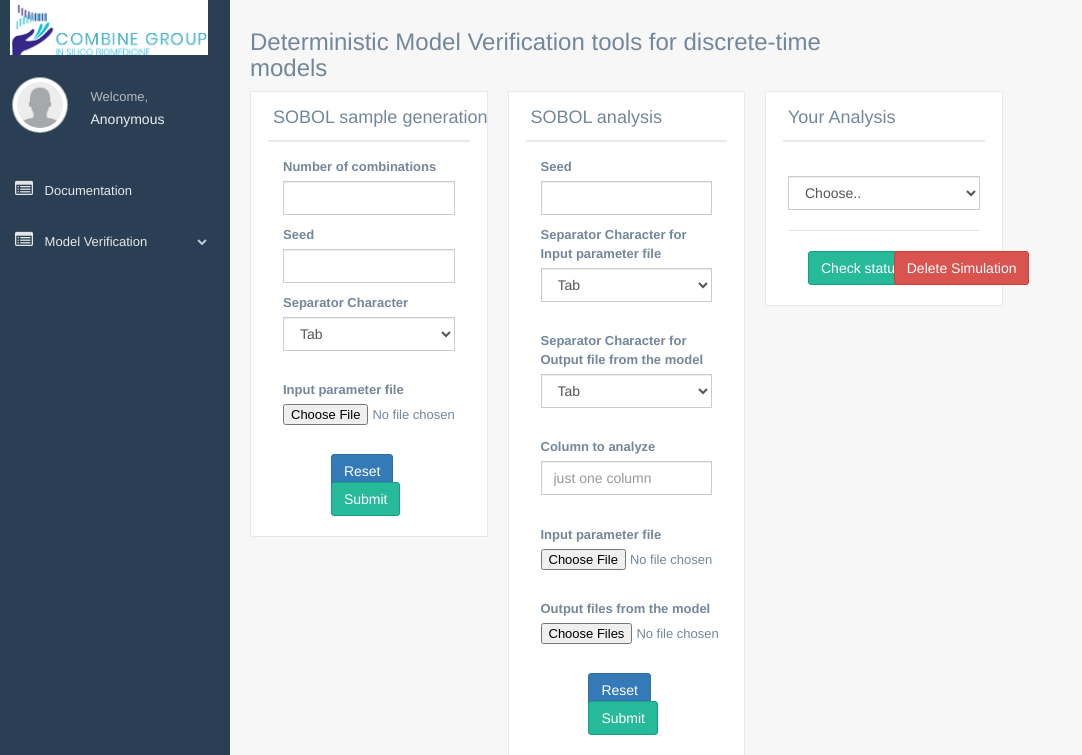
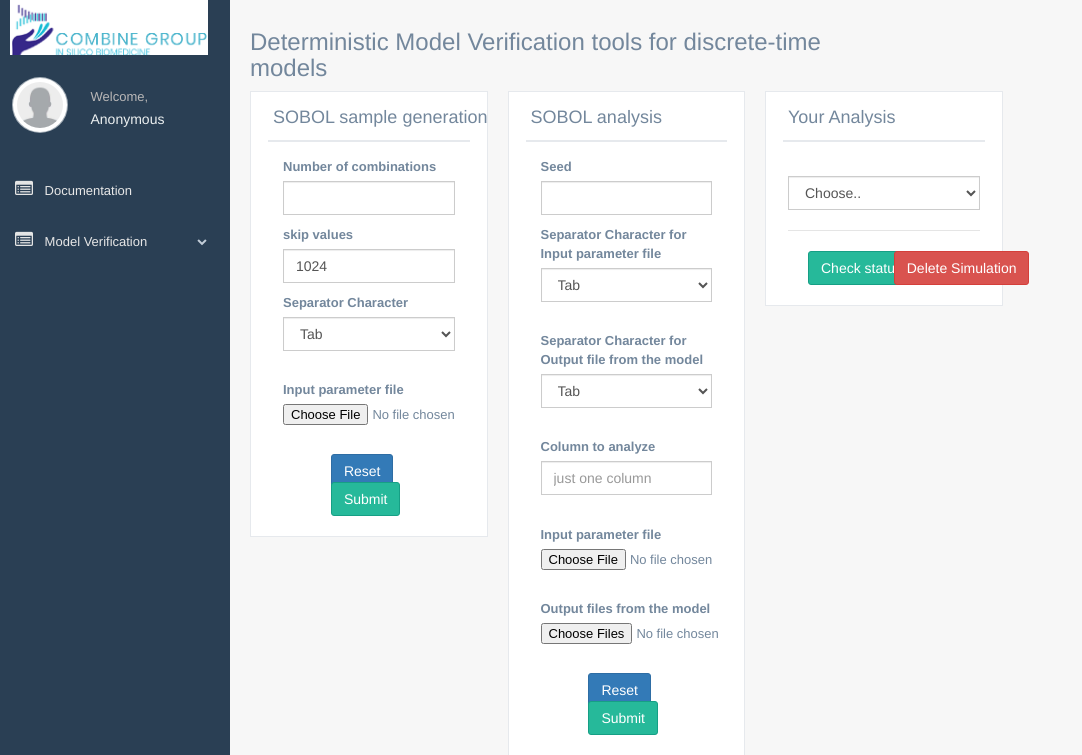
Before and after one commit to COMBINE-Group/docker_verify, a Django app: page /verify_sobol_analysis/ in a window 1280 px wide. Shown: the top 755 px of the page, without its empty margins (0-1082 px from the left). Run offline with Django 3.2, Linux system fonts and the light colour scheme; some libraries are stand-ins or nearby versions.

Commit message:
rename seed to skip values in sobol generation sample
upgrade documentation

```diff
--- a/utilities/tools.py
+++ b/utilities/tools.py
@@ -672,11 +672,13 @@ def get_correct_col_value(col: int):
     return col
 
 
-def is_columns_object(list_df: [], sep: str, skip_rows: int = None):
+def is_columns_object(list_df: [], sep: str, skip_rows: int = None, columns_to_drop: list = None):
     flag = False
     i = 0
     while not flag and i < len(list_df):
         df = pd.read_csv(list_df[i], sep=sep, skiprows=skip_rows)
+        if columns_to_drop is not None:
+            df.drop(columns_to_drop, axis=1, inplace=True)
         i = i + 1
         if not df.select_dtypes(exclude=['int64', 'float64', 'int32', 'float32']).empty:
             flag = True
--- a/verify/static/js/function_verify_sobol.js
+++ b/verify/static/js/function_verify_sobol.js
@@ -23,7 +23,7 @@ $(document).ready(function () {
         $('.divPrintPlot').attr('style', 'visibility: hidden;');
 
         let number_combinations = $("#number_combinations_sobol").val()
-        let seed = $("#seed_analysis").val()
+        let skip_values = $("#skip_value").val()
         let filesInputSobol = $("#files_input_sobol")
         let char_sep = $('select[name=sep_sobol_generates_sample]').val();
 
@@ -36,7 +36,7 @@ $(document).ready(function () {
             });
             data.append("csrfmiddlewaretoken", csrf_token)
             data.append("number_combinations", number_combinations)
-            data.append("seed", seed)
+            data.append("skip_values", skip_values)
             data.append("sep", char_sep)
             data.append("name_analysis", name_analysis[0])
 
--- a/verify/templates/verify/verify_sobol_gen.html
+++ b/verify/templates/verify/verify_sobol_gen.html
@@ -38,11 +38,12 @@
                                 </div>
                                 <div class="form-group">
                                     <div class="col-md-12 col-sm-12 col-xs-12">
-                                        <label>Seed</label>
+                                        <label>skip values</label>
                                     </div>
                                     <div class="col-md-12 col-sm-12 col-xs-12">
-                                        <input type="text" id="seed_analysis"
-                                               name="seed_analysis"
+                                        <input type="text" id="skip_values"
+                                               name="skip_value"
+                                               value="1024"
                                                class="form-control" required>
                                     </div>
                                 </div>
--- a/verify/views.py
+++ b/verify/views.py
@@ -253,21 +253,21 @@ def sobol_generates_sample(request):
         if len(request.FILES.getlist('file')) == 1:
             if check_content_type(request.FILES.getlist('file'), 'text/csv,application/octet-stream'):
 
-                seed = int(request.POST['seed'])
+                skip_values = int(request.POST['skip_values'])
                 n_combinations = int(request.POST['number_combinations'])
                 sep = get_sep(request.POST['sep'])
 
-                if not ((seed & (seed - 1) == 0) and (seed != 0 and seed - 1 != 0)):
+                if not ((skip_values & (skip_values - 1) == 0) and (skip_values != 0 and skip_values - 1 != 0)):
                     return JsonResponse({'status': 0, 'type': 'error', 'title': 'Error!',
-                                         'mess': 'The seed must be an exponent of 2 '})
+                                         'mess': 'The skip values must be an exponent of 2 '})
 
                 if not ((n_combinations & (n_combinations - 1) == 0) and (n_combinations != 0 and n_combinations - 1 != 0)):
                     return JsonResponse({'status': 0, 'type': 'error', 'title': 'Error!',
                                          'mess': 'The number of combination must be an exponent of 2 '})
 
-                if n_combinations > seed:
+                if n_combinations > skip_values:
                     return JsonResponse({'status': 0, 'type': 'error', 'title': 'Error!',
-                                         'mess': 'The number of combination must be lower of seed '})
+                                         'mess': 'The number of combination must be lower of skip_values '})
 
                 path_sim = create_simulation_folder(settings.MEDIA_DIR_VERIFY, 'Anonymous',
                                                     request.POST['name_analysis'])
@@ -407,7 +407,7 @@ def lhs_analysis(request):
                     return JsonResponse({'status': 0, 'type': 'error', 'title': 'Error!',
                                          'mess': 'the number of expected columns is 3: param_name, min, max'})
 
-                if is_columns_object(list_files_uploaded, sep):
+                if is_columns_object(list_files_uploaded, sep, columns_to_drop=['param_name']):
                     shutil.rmtree(path_sim)
                     return JsonResponse({'status': 0, 'type': 'error', 'title': 'Error!',
                                          'mess': f'There are some columns with comma as decimal separator '
```
Also changed, not shown: verify/templates/verify/documentation.html (+4 -6 lines).
